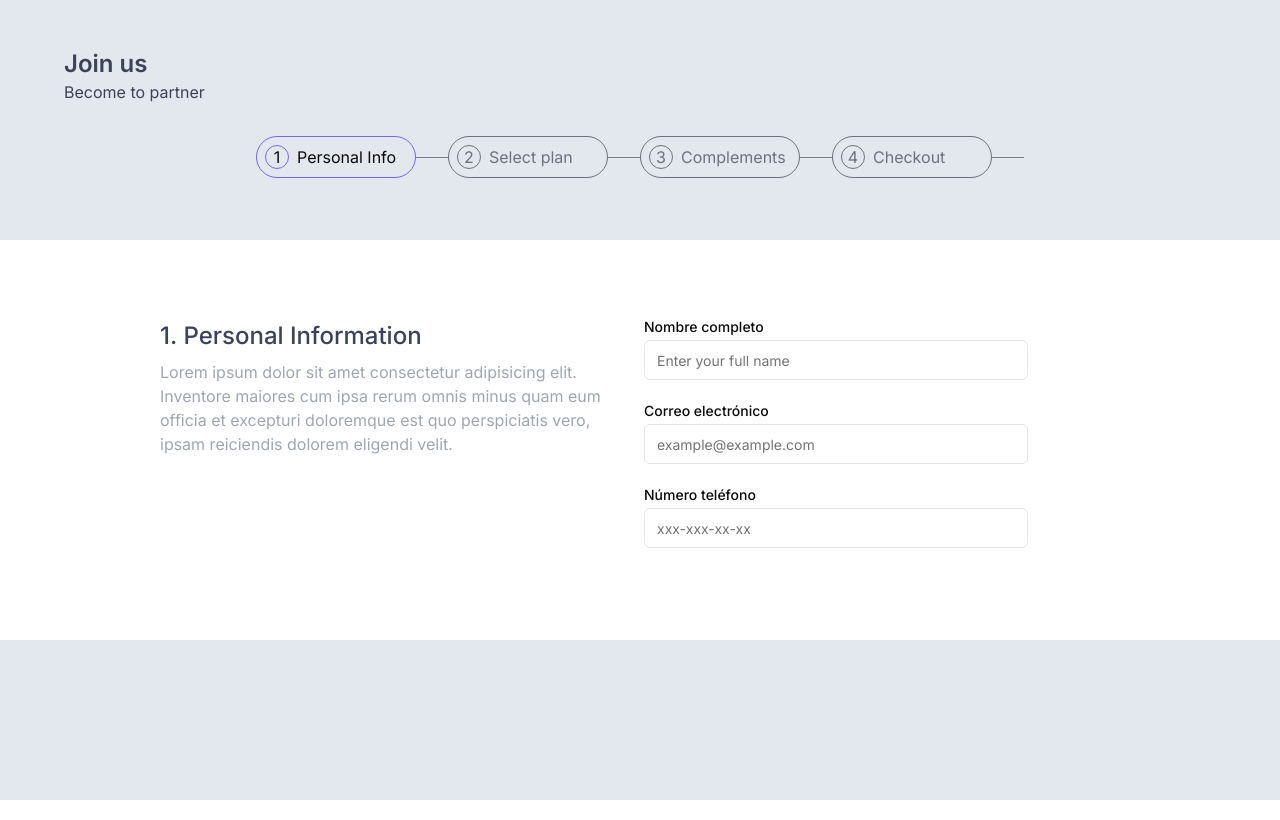
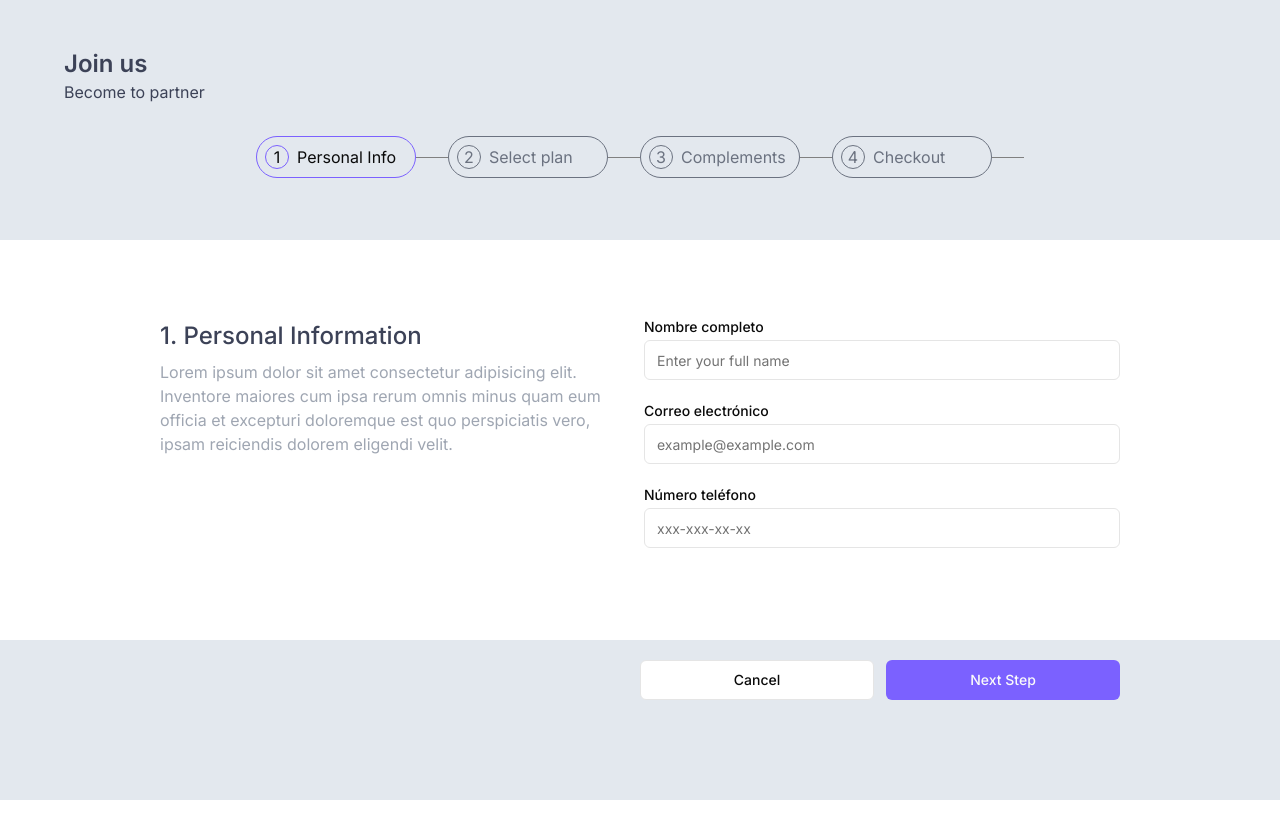
Before and after one commit to andresmarin0152/stepper_poc, a React (Vite) app: page / in a window 1280 px wide. Built offline with nearby package versions, Linux system fonts and the light colour scheme.

Commit message:
feat: template button responsive

```diff
--- a/src/components/atoms/GeneralInput.tsx
+++ b/src/components/atoms/GeneralInput.tsx
@@ -10,7 +10,7 @@ interface Props {
 
 const InputWithLabel=({id, label, type, placeholder}: Props)=> {
   return (
-    <div className="items-center gap-1.5 grid w-full md:max-w-sm">
+    <div className="items-center gap-1.5 grid w-full">
       <Label htmlFor="email">{label}</Label>
       <Input type={type} id={id} placeholder={placeholder} />
     </div>
--- a/src/main.tsx
+++ b/src/main.tsx
@@ -1,7 +1,7 @@
 import { StrictMode } from "react";
 import { createRoot } from "react-dom/client";
 import "./assets/styles/App.css";
-import RegisterTemplate from "./templates/RegisterTemplate";
+import RegisterTemplate from "./templatesReact/RegisterTemplate";
 import { steps } from "./utils/steps";
 import Register from "./pages/Register";
 
--- a/src/templates/RegisterTemplate.tsx
+++ b/src/templatesReact/RegisterTemplate.tsx
@@ -12,18 +12,19 @@ const RegisterTemplate = ({
 }) => {
   return (
     <section className="">
-      <header className="bg-bg-primary h-[25dvh] md:h-[30dvh] top-0">
+      <header className="top-0 bg-bg-primary h-[25dvh] md:h-[30dvh]">
         <TitlePage />
         <ProgressBar steps={steps} />
       </header>
-      <section className="h-[50dvh] px-11 py-5 md:px-40 md:py-20">
+      <section className="px-11 md:px-40 py-5 md:py-20 h-[50dvh]">
         {children}
       </section>
-      <section className="bg-bg-primary h-[25dvh] md:h-[20dvh] md:hidden bottom-0 grid grid-cols-2 gap-3 w-full px-11 py-5">
+      <section className="bottom-0 flex md:justify-end bg-bg-primary px-11 md:px-40 py-5 w-full h-[25dvh] md:h-[20dvh]">
+        <div className="gap-3 grid grid-cols-2 w-full md:w-[50%] h-[25dvh] md:h-[20dvh]">
         <Button variant={"outline"}>Cancel</Button>
         <Button className="bg-purple-primary-title">Next Step</Button>
+        </div>
       </section>
-      <footer className="hidden md:block bg-bg-primary h-[15dvh] md:h-[20dvh] bottom-0"></footer>
     </section>
   );
 };
```
